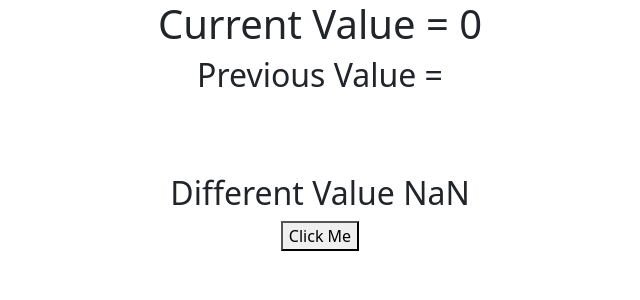
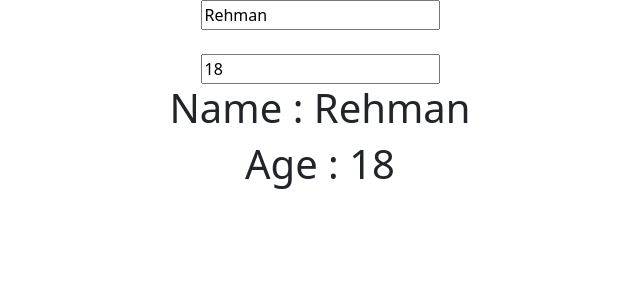
Before and after one commit to abdurrehman2001/React_Practice, a React (Create React App) app: page / in a window 1280 px wide. Shown: the top 300 px of the page, without its empty margins (320-960 px from the left). Built offline with nearby package versions, Linux system fonts and the light colour scheme.

Commit message:
State with Object

```diff
--- a/src/App.js
+++ b/src/App.js
@@ -1175,12 +1175,30 @@ import Previous_Props from './MyPracticeComponent/previous_props'
 
 //    Previous Props with Hooks
 
+// function App() {
+//   const [counting, setCounting] = useState(0)
+//   return (
+//     <div className="App">
+//       <Previous_Props value={counting} />
+//       <button onClick={() => setCounting(Math.floor(Math.random() * 20))}>Click Me</button>
+//     </div>
+//   )
+// }
+
+// export default App;
+
+//    State with Object
+
 function App() {
-  const [counting, setCounting] = useState(0)
+  const [data, setData] = useState({ name: "Rehman", age: "18" })
   return (
     <div className="App">
-      <Previous_Props value={counting} />
-      <button onClick={() => setCounting(Math.floor(Math.random() * 20))}>Click Me</button>
+      <input type="text" placeholder="Enter Name" value={data.name} onChange={(e)=>setData({...data,name:e.target.value})} />
+      <br />
+      <br />
+      <input type="text" placeholder="Enter Age" value={data.age} onChange={(e)=>setData({...data,age:e.target.value})}/>
+    <h1>Name : {data.name}</h1>
+    <h1>Age : {data.age}</h1>
     </div>
   )
 }
```
